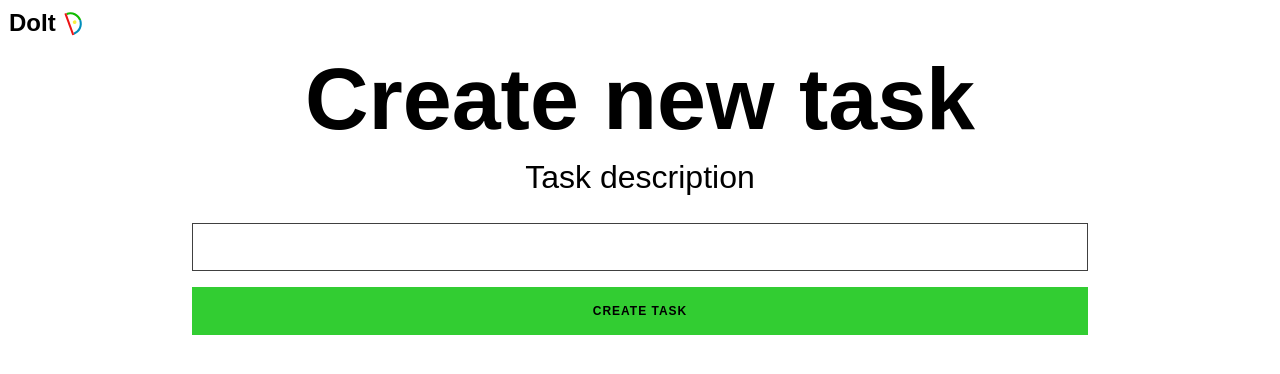
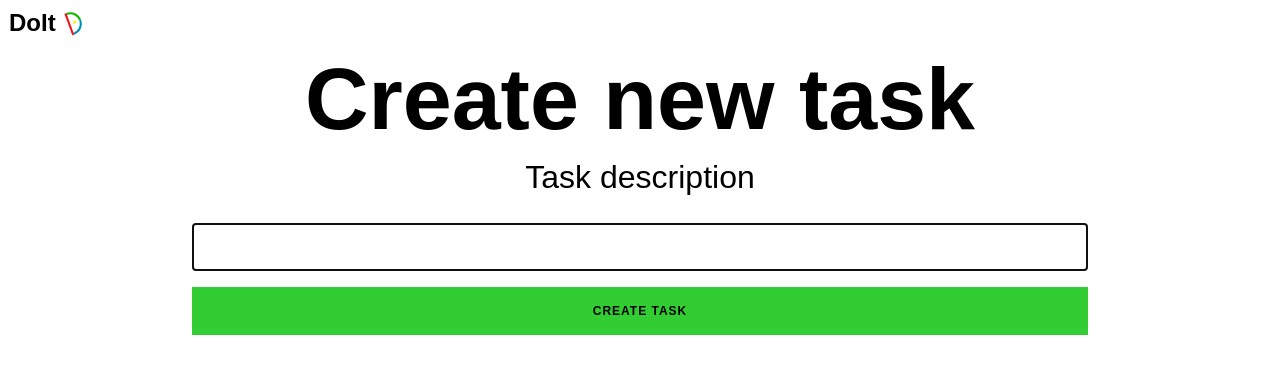
Before and after one commit to belabrockmann/simple-todo-app, a React (Create React App) app: page /create in a window 1280 px wide. Shown: the top 374 px of the page. Built offline with nearby package versions, Linux system fonts and the light colour scheme.

Commit message:
Added redirect after task creation

```diff
--- a/src/components/CreateTask.jsx
+++ b/src/components/CreateTask.jsx
@@ -1,11 +1,14 @@
 import React, { useState } from 'react'
-
-export default function CreateTask(props) {
+import { withRouter } from 'react-router-dom';
+export default withRouter(function CreateTask(props) {
     const [newTask, setNewTask] = useState("");
+    const tasks = localStorage.getItem("tasks").split(",");
     const onClickHandler = e => {
-        if (newTask.length) {
+        e.preventDefault();
+        if (newTask.length && tasks.indexOf(newTask) === -1) {
             props.createNewTask(e, newTask);
             setNewTask("")
+            props.history.push("/")
         }
     };
     return (
@@ -13,9 +16,9 @@ export default function CreateTask(props) {
             <h2 className="title">Create new task</h2>
             <form className="task-description-form">
                 <label htmlFor="task-description-input" className="task-description-input-label">Task description</label>
-                <input type="text" className="task-description-input" id="task-description-input" onChange={e => { setNewTask(e.target.value) }} value={newTask} required={true} />
+                <input type="text" className="task-description-input" id="task-description-input" onChange={e => { setNewTask(e.target.value) }} value={newTask} required={true} autoFocus={true} />
                 <button className="btn btn-submit" onClick={onClickHandler}>Create task</button>
             </form>
         </div>
     )
-}
+})
```
